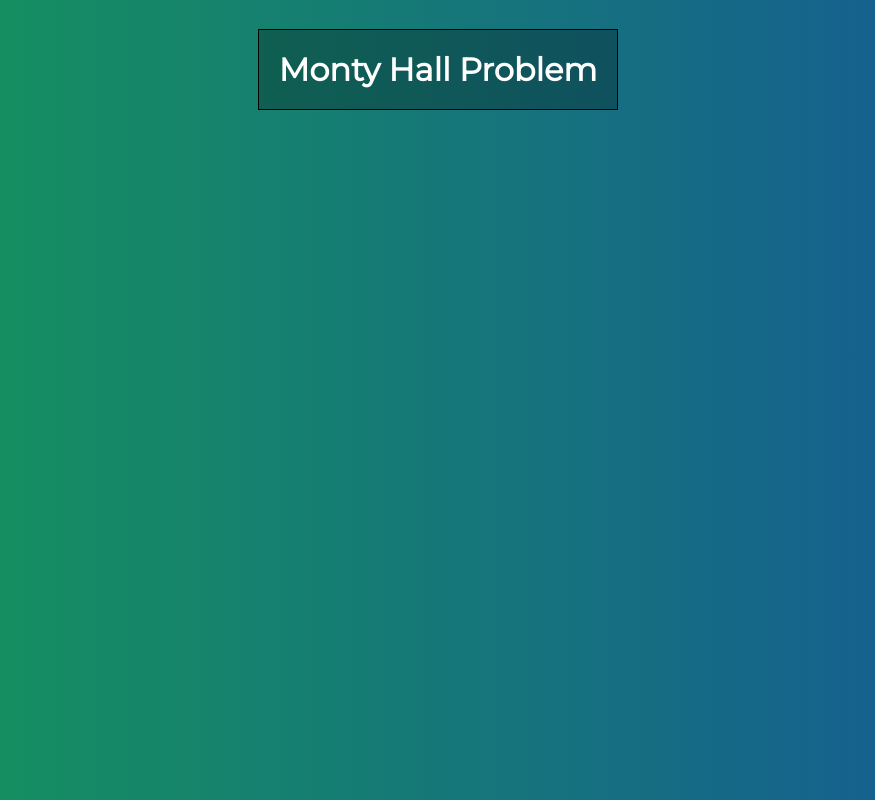
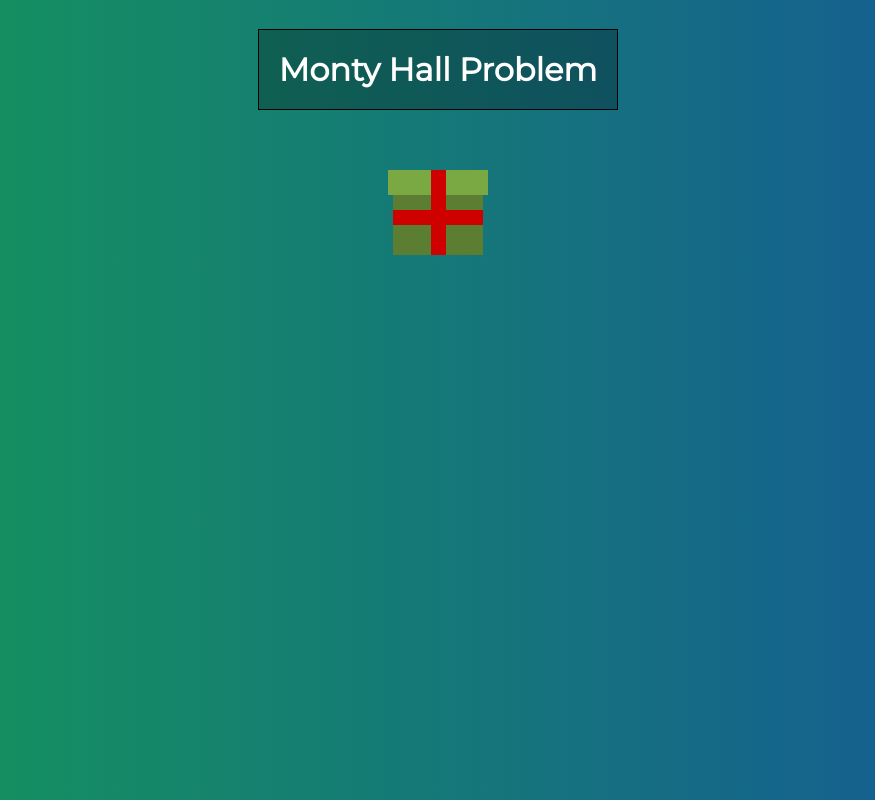
Before and after one commit to AfonsoMachado/monty-hall-problem, a Vue app: page / in a window 1280 px wide. Shown: the whole page, without its empty margins (202-1077 px from the left). Built offline with nearby package versions, Linux system fonts and the light colour scheme.

Commit message:
layout gráfico do presente

```diff
--- a/src/App.vue
+++ b/src/App.vue
@@ -1,12 +1,16 @@
 <template>
     <div id="app">
         <h1>Monty Hall Problem</h1>
+        <Gift />
     </div>
 </template>
 
 <script>
+import Gift from './components/Gift'
+
 export default {
-
+    name: 'App',
+    components: { Gift }
 }
 </script>
 
--- /dev/null
+++ b/src/components/Gift.vue
@@ -0,0 +1,53 @@
+<template>
+    <div class="gift">
+        <div class="gift-tie-1"></div>
+        <div class="gift-tie-2"></div>
+        <div class="gift-top"></div>
+        <div class="gift-body"></div>
+    </div>
+</template>
+
+<script>
+export default {
+    name: 'Gift',
+}
+</script>
+
+<style>
+
+.gift {
+    position: relative;
+    display: flex;
+    flex-direction: column;
+    align-items: center;
+    z-index: 10;
+}
+
+.gift-top {
+    width: 100px;
+    height: 25px;
+    background-color: #7AA944;
+}
+
+.gift-body {
+    width: 90px;
+    height: 60px;
+    background-color: #5C7E32;
+}
+
+.gift-tie-1 {
+    position: absolute;
+    width: 15px;
+    height: 85px;
+    background-color: #cf0000;
+}
+
+.gift-tie-2 {
+    position: absolute;
+    top: 40px;
+    width: 90px;
+    height: 15px;
+    background-color: #CF0000;
+}
+
+</style>
```
